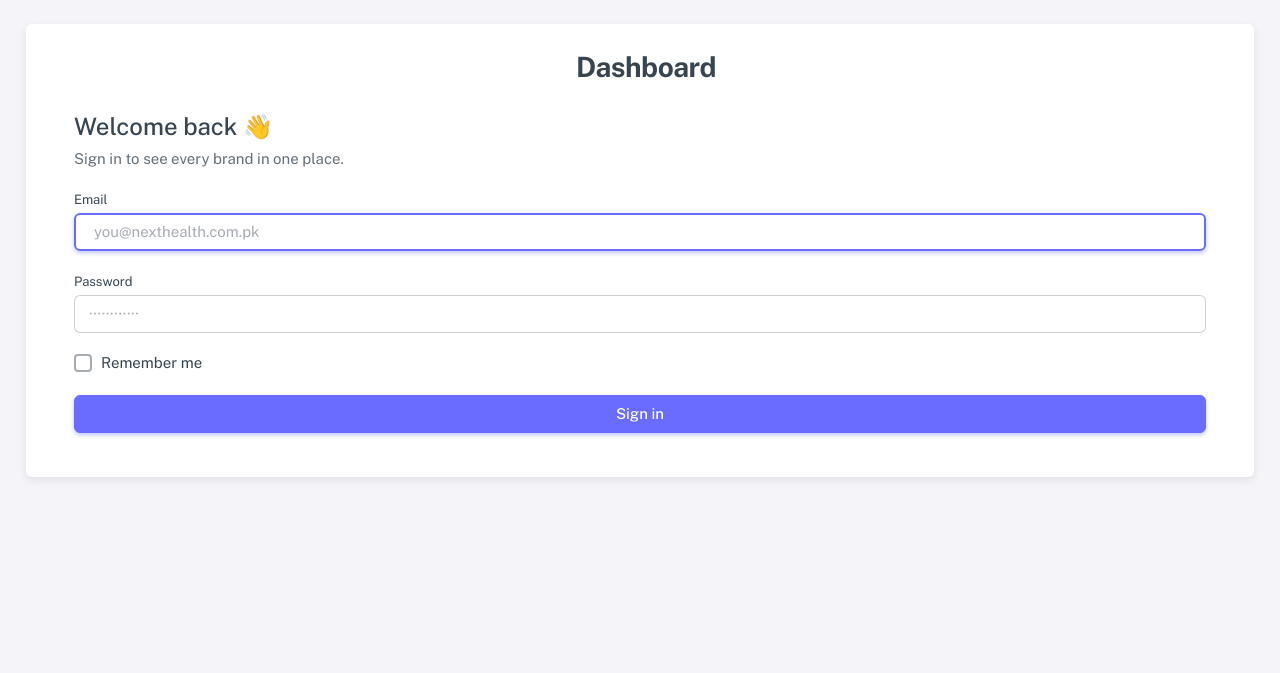
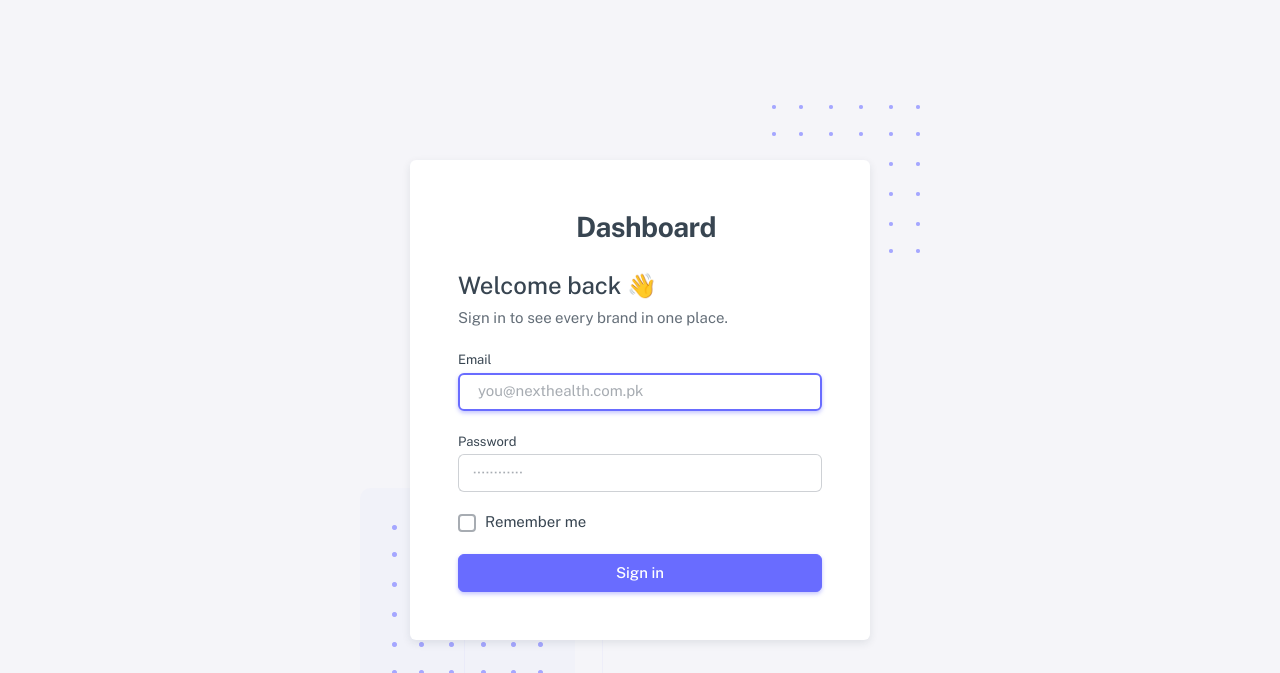
Before and after one commit to gulraizazam/akh-dashboard, a Laravel app: page /login in a window 1280 px wide. Shown: the top 673 px of the page. Run offline with Laravel 12, Linux system fonts and the light colour scheme; some libraries are stand-ins or nearby versions.

Commit message:
Fix the login card stretching the full page width
Sneat keeps its auth layout in pages/page-auth.css, not core.css, and
that file was never copied across. Without it .authentication-inner lost
its 460px cap and the wrapper lost its full-height centring, so the card
spanned the whole viewport and sat against the top edge.

Also drops a doubled bottom margin — the form and the submit button's
wrapper both carried mb-5, leaving a gap under the button.

Co-Authored-By: Claude Opus 5 <noreply@anthropic.com>

```diff
--- a/resources/views/auth/login.blade.php
+++ b/resources/views/auth/login.blade.php
@@ -1,5 +1,11 @@
 @extends('layouts.guest')
 @section('title', 'Login')
+
+@push('styles')
+{{-- Sneat keeps the auth layout out of core.css: this is what caps the card
+     at 460px and centres it in the viewport. --}}
+<link rel="stylesheet" href="{{ asset('assets/vendor/css/pages/page-auth.css') }}">
+@endpush
 
 @section('content')
     <div class="authentication-wrapper authentication-basic container-p-y">
@@ -27,7 +33,7 @@
                         </div>
                     @endif
 
-                    <form method="POST" action="{{ route('login') }}" class="mb-5">
+                    <form method="POST" action="{{ route('login') }}">
                         @csrf
 
                         <div class="mb-5">
@@ -54,9 +60,7 @@
                             </div>
                         </div>
 
-                        <div class="mb-5">
-                            <button class="btn btn-primary d-grid w-100" type="submit">Sign in</button>
-                        </div>
+                        <button class="btn btn-primary d-grid w-100" type="submit">Sign in</button>
                     </form>
 
                 </div>
```
Also changed, not shown: public/assets/vendor/css/pages/page-auth.css (added).
